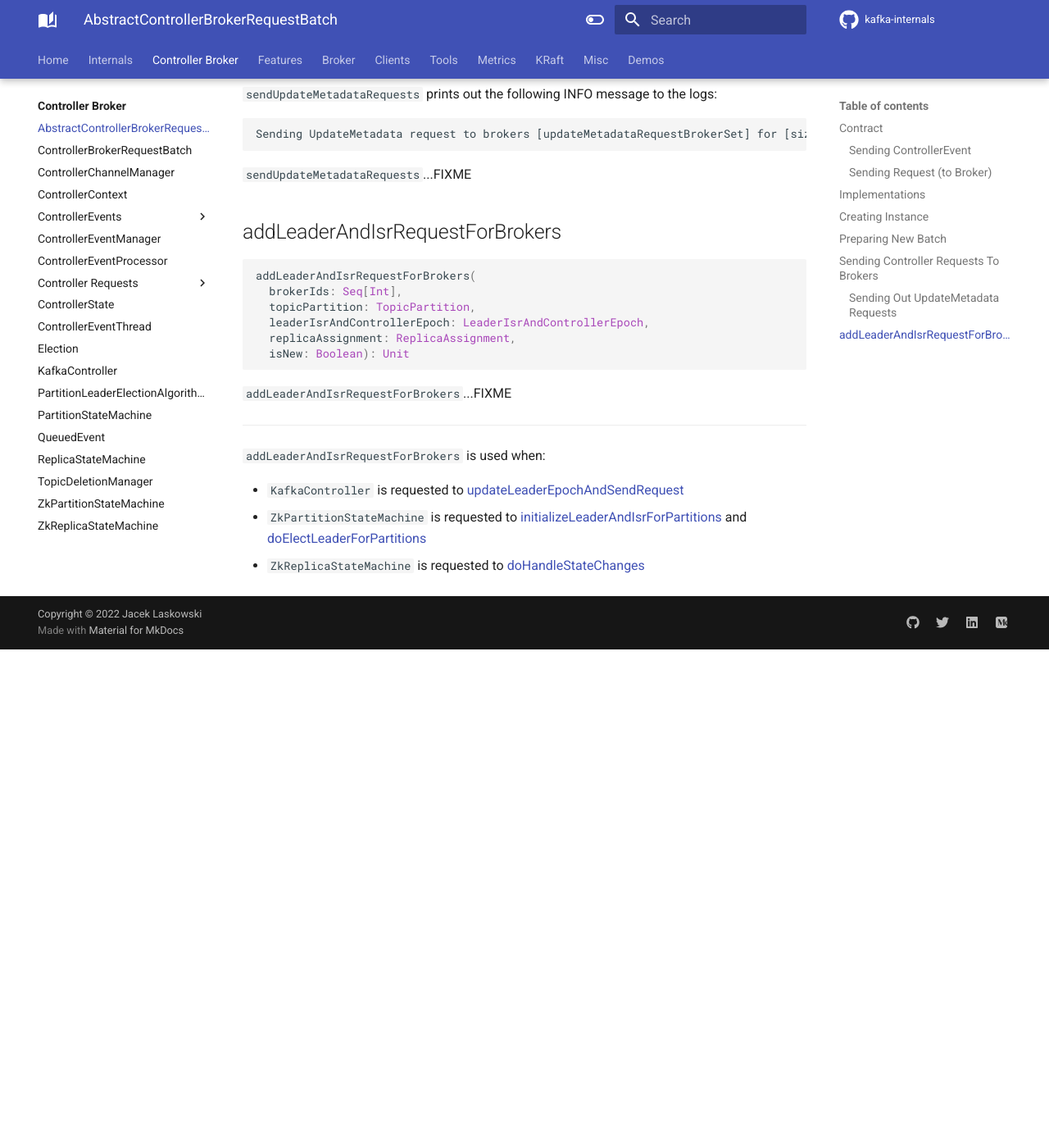
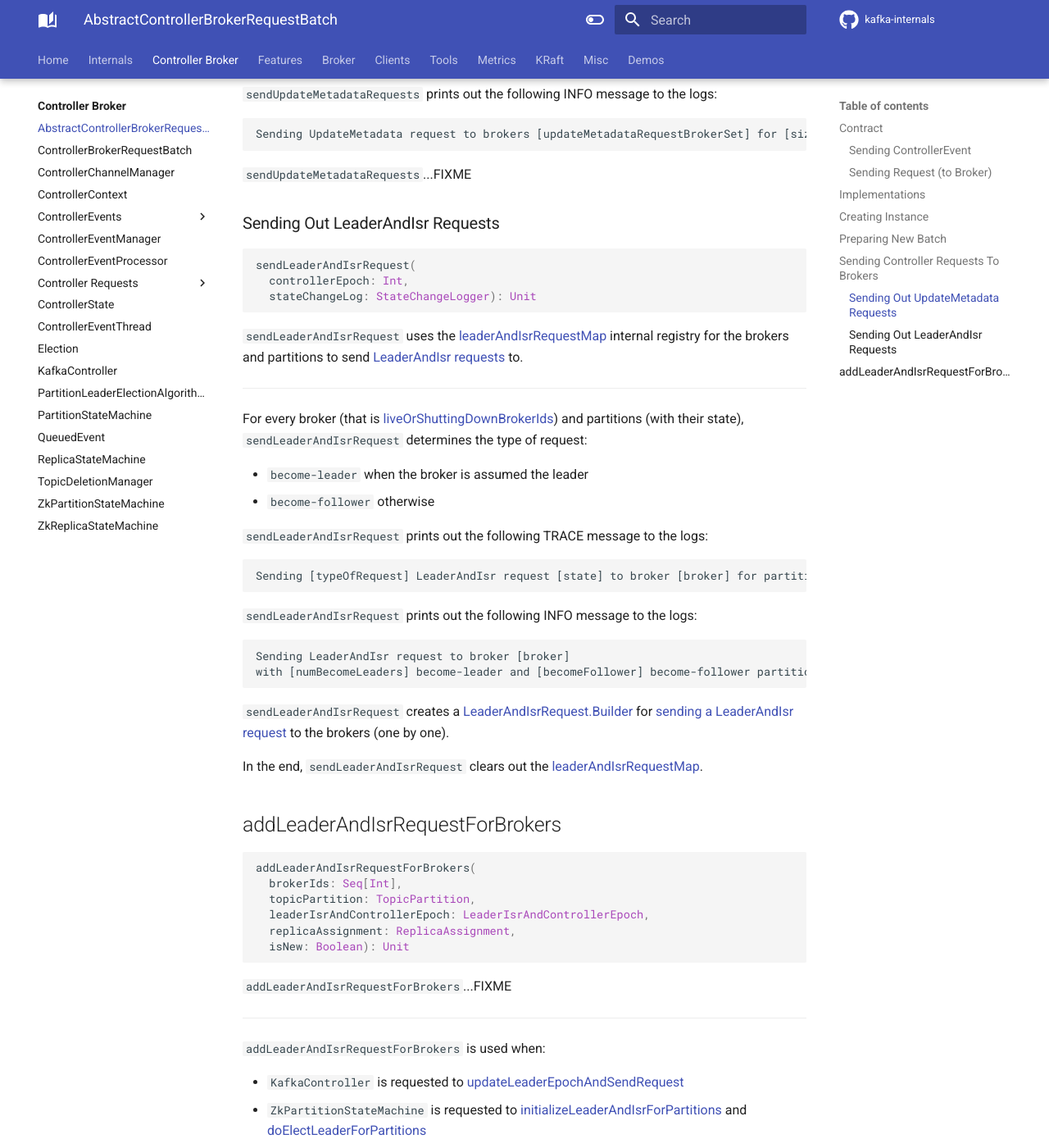
Before and after one commit to japila-books/kafka-internals, an MkDocs documentation site: the page built from docs/controller/AbstractControllerBrokerRequestBatch.md, in a window 1280 px wide and 1400 px high, scrolled down 2754 px. Shown: the whole window at 82% size. Built offline with MkDocs 1.6.1 and Material for MkDocs 9.7.7, drawn with Linux system fonts in a browser that asks for light colours; comment, search, counter and statistics services are not loaded; before the commit the page ends 3546 px from its top, so only the background shows below that; some of the changed text lies outside the part shown.

Commit message:
KafkaApis.handleLeaderAndIsrRequest

````diff
--- a/docs/controller/AbstractControllerBrokerRequestBatch.md
+++ b/docs/controller/AbstractControllerBrokerRequestBatch.md
@@ -121,6 +121,40 @@ Sending UpdateMetadata request to brokers [updateMetadataRequestBrokerSet] for [
 
 `sendUpdateMetadataRequests`...FIXME
 
+### <span id="sendLeaderAndIsrRequest"> Sending Out LeaderAndIsr Requests
+
+```scala
+sendLeaderAndIsrRequest(
+  controllerEpoch: Int,
+  stateChangeLog: StateChangeLogger): Unit
+```
+
+`sendLeaderAndIsrRequest` uses the [leaderAndIsrRequestMap](#leaderAndIsrRequestMap) internal registry for the brokers and partitions to send [LeaderAndIsr requests](LeaderAndIsrRequest.md) to.
+
+---
+
+For every broker (that is [liveOrShuttingDownBrokerIds](ControllerContext.md#liveOrShuttingDownBrokerIds)) and partitions (with their state), `sendLeaderAndIsrRequest` determines the type of request:
+
+* `become-leader` when the broker is assumed the leader
+* `become-follower` otherwise
+
+`sendLeaderAndIsrRequest` prints out the following TRACE message to the logs:
+
+```text
+Sending [typeOfRequest] LeaderAndIsr request [state] to broker [broker] for partition [partition]
+```
+
+`sendLeaderAndIsrRequest` prints out the following INFO message to the logs:
+
+```text
+Sending LeaderAndIsr request to broker [broker]
+with [numBecomeLeaders] become-leader and [becomeFollower] become-follower partitions
+```
+
+`sendLeaderAndIsrRequest` creates a [LeaderAndIsrRequest.Builder](LeaderAndIsrRequest.md#Builder) for [sending a LeaderAndIsr request](#sendRequest) to the brokers (one by one).
+
+In the end, `sendLeaderAndIsrRequest` clears out the [leaderAndIsrRequestMap](#leaderAndIsrRequestMap).
+
 ## <span id="addLeaderAndIsrRequestForBrokers"> addLeaderAndIsrRequestForBrokers
 
 ```scala
````
Also changed, not shown: other parts of docs/controller/AbstractControllerBrokerRequestBatch.md (+2 -2 lines), docs/KafkaApis.md (+9 -2 lines), docs/controller/ControllerEventManager.md (+14 -0 lines), docs/controller/LeaderAndIsrRequest.md (+5 -5 lines).
